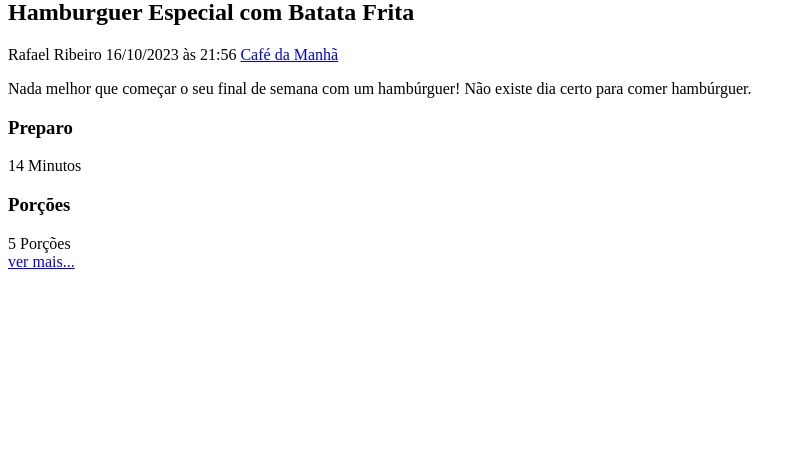
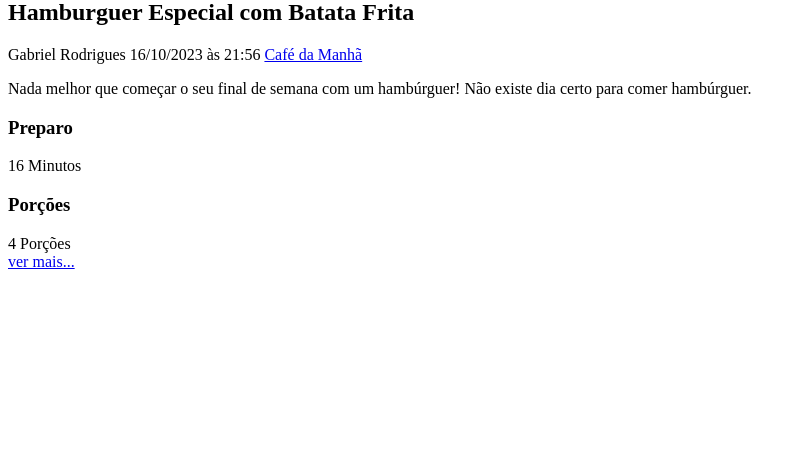
Before and after one commit to grodrigues49168/django-r1, a Django app: template recipes/templates/recipes/partials/recipe.html in a window 1280 px wide. Shown: the part 329-800 px from the top of the page, without its empty margins (0-806 px from the left). Run offline with Django 3.2, Linux system fonts and the light colour scheme; the template is opened without the code that fills it, so the values that code supplies are empty.

Commit message:
v0.0.1.11

```diff
--- a/recipes/templates/recipes/partials/recipe.html
+++ b/recipes/templates/recipes/partials/recipe.html
@@ -9,7 +9,7 @@
     <div class="recipe-author">
       <span class="recipe-author-item">
         <i class="fas fa-user"></i>
-        Rafael Ribeiro
+        Gabriel Rodrigues
       </span>
       <span class="recipe-author-item">
         <i class="fas fa-calendar-alt"></i>
@@ -34,14 +34,14 @@
           <i class="fas fa-stopwatch"></i>
           Preparo
         </h3>
-        <div class="recipe-meta-text">14 Minutos</div>
+        <div class="recipe-meta-text">16 Minutos</div>
       </div>
       <div class="recipe-meta recipe-servings" >
         <h3 class="recipe-meta-title">
           <i class="fas fa-pizza-slice"></i>
           Porções
         </h3>
-        <div class="recipe-meta-text">5 Porções</div>
+        <div class="recipe-meta-text">4 Porções</div>
       </div>
     </div>
     <footer class="recipe-footer">
```
